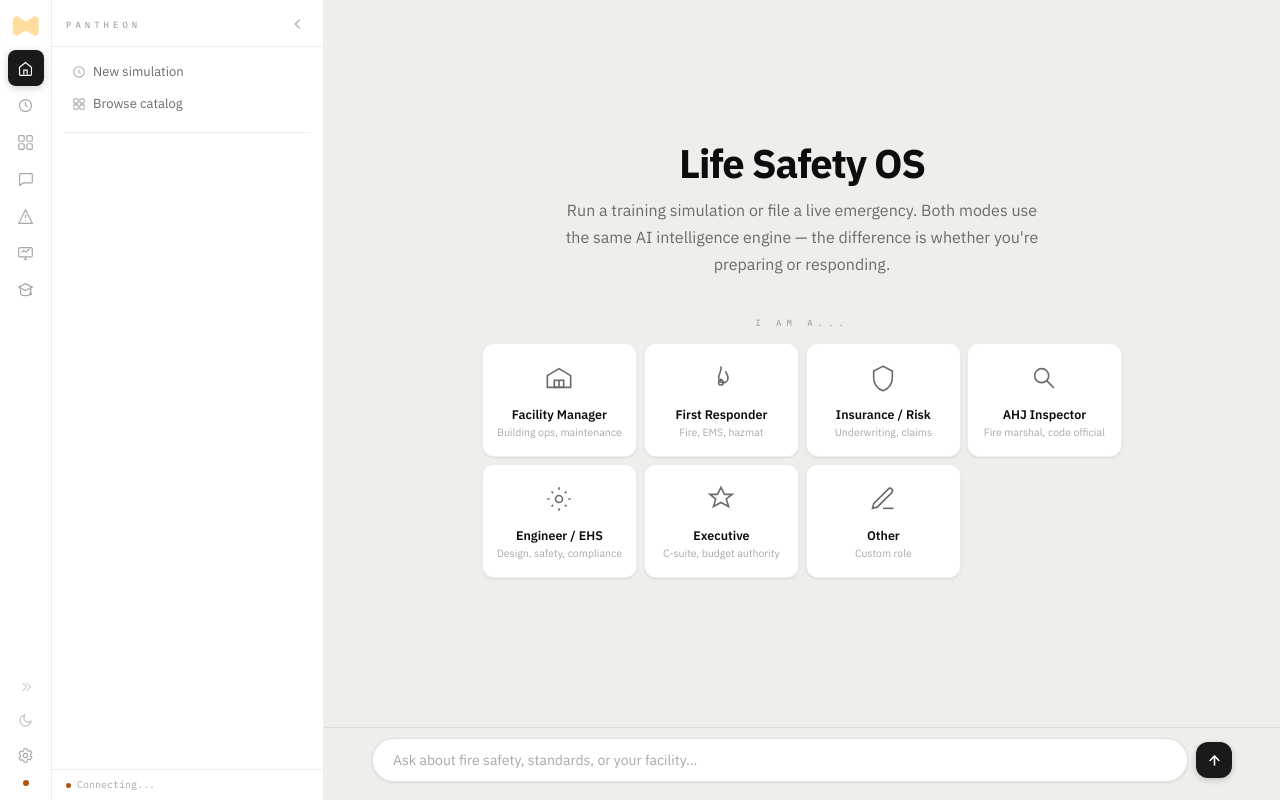
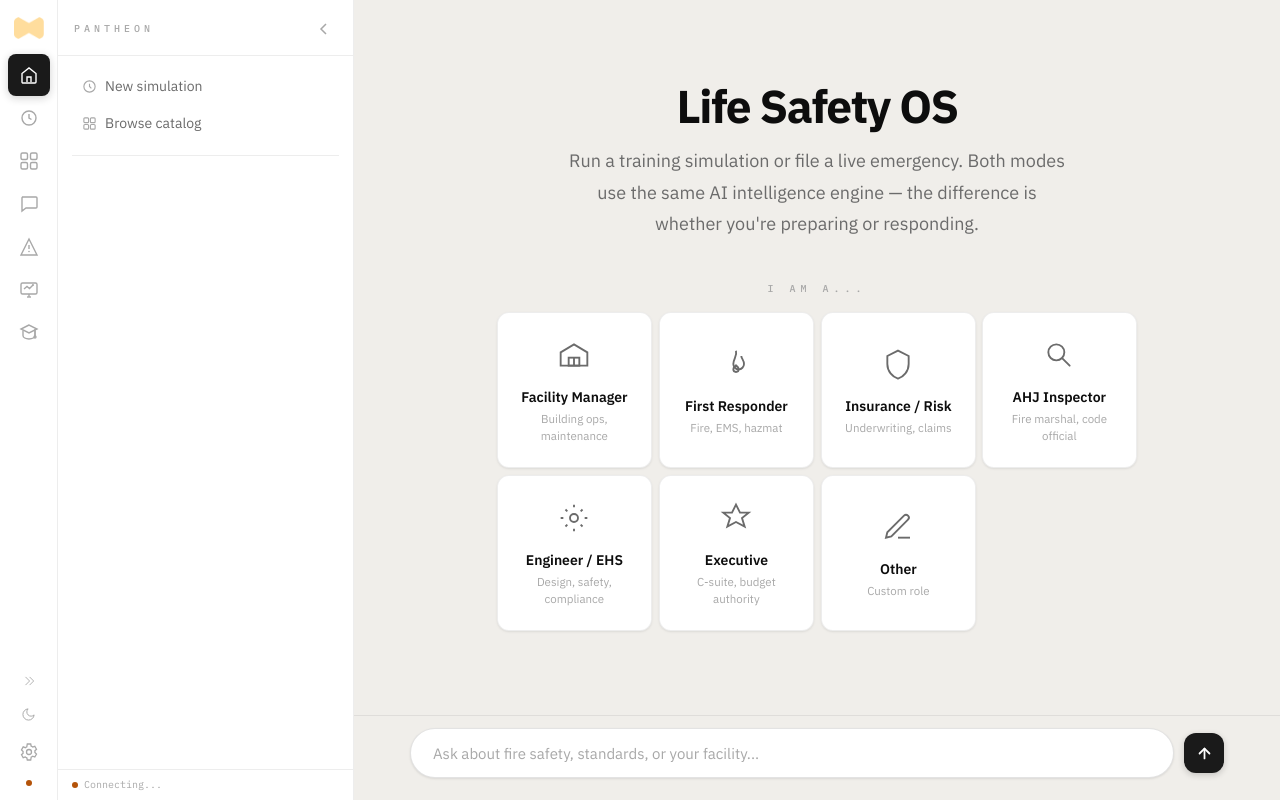
Before and after one commit to okapade/HCT-Pantheon, a Flask app: page / in a window 1280 px wide. Run offline with Flask 3, Linux system fonts and the light colour scheme; the visitor is signed in with stand-in values (Sample User, id 1).

Commit message:
Update dashboard.css

```diff
--- a/static/css/dashboard.css
+++ b/static/css/dashboard.css
@@ -33,8 +33,8 @@
   --sh3: 0 8px 24px rgba(0,0,0,.10), 0 4px 8px rgba(0,0,0,.05);
   --sh4: 0 16px 48px rgba(0,0,0,.14);
   --sh5: 0 24px 80px rgba(0,0,0,.18);
-  --rail: 52px;
-  --ctx:  272px;
+  --rail: 58px;
+  --ctx:  296px;
   --r-sm: 8px; --r-md: 12px; --r-lg: 16px; --r-xl: 20px; --r-full: 999px;
 }
 
@@ -53,7 +53,7 @@
 
 /* ── RESET ──────────────────────────────────────────────── */
 *, *::before, *::after { margin:0; padding:0; box-sizing:border-box }
-html, body { height:100%; overflow:hidden; background:var(--bg); color:var(--t1); font-family:var(--sans); font-size:14px; line-height:1.6; -webkit-font-smoothing:antialiased }
+html, body { height:100%; overflow:hidden; background:var(--bg); color:var(--t1); font-family:var(--sans); font-size:16px; line-height:1.65; -webkit-font-smoothing:antialiased }
 button { font-family:var(--sans); cursor:pointer }
 input, textarea { font-family:var(--sans) }
 ::-webkit-scrollbar { width:3px }
@@ -92,9 +92,9 @@ input, textarea { font-family:var(--sans) }
 .rail-bottom { display:flex; flex-direction:column; align-items:center; gap:1px }
 .rail-logo   { background:0; border:0; padding:5px; border-radius:var(--r-sm); margin-bottom:5px; transition:background .12s }
 .rail-logo:hover { background:var(--s2) }
-.rail-logo-img { width:26px; height:26px; object-fit:contain; display:block }
+.rail-logo-img { width:30px; height:30px; object-fit:contain; display:block }
 .rail-btn {
-  width:36px; height:36px; border-radius:var(--r-sm);
+  width:42px; height:42px; border-radius:var(--r-sm);
   background:0; border:0; display:flex; align-items:center; justify-content:center;
   color:var(--t3); position:relative;
   transition:background .1s, color .12s, transform .15s var(--spring);
@@ -103,7 +103,7 @@ input, textarea { font-family:var(--sans) }
 .rail-btn:active { transform:scale(.9) }
 .rail-btn.active { background:var(--acc); color:#fff; box-shadow:0 2px 8px rgba(26,26,26,.2) }
 .dark .rail-btn.active { color:var(--bg) }
-.rail-btn svg { width:17px; height:17px }
+.rail-btn svg { width:20px; height:20px }
 .rail-expand, .rail-theme {
   width:32px; height:32px; border-radius:var(--r-sm);
   background:0; border:0; display:flex; align-items:center; justify-content:center;
@@ -131,22 +131,22 @@ input, textarea { font-family:var(--sans) }
 .context.collapsed { width:0; opacity:0; pointer-events:none; border:none }
 .ctx-head {
   display:flex; align-items:center; justify-content:space-between;
-  padding:13px 14px 11px; border-bottom:1px solid var(--b0); flex-shrink:0;
+  padding:16px 16px 13px; border-bottom:1px solid var(--b0); flex-shrink:0;
 }
-.ctx-title { font:500 9px/1 var(--mono); letter-spacing:4px; color:var(--t3); text-transform:uppercase }
+.ctx-title { font:500 10px/1 var(--mono); letter-spacing:4px; color:var(--t3); text-transform:uppercase }
 .ctx-collapse {
-  background:0; border:0; padding:4px; border-radius:var(--r-sm); color:var(--t3);
+  background:0; border:0; padding:5px; border-radius:var(--r-sm); color:var(--t3);
   display:flex; align-items:center; transition:background .1s, color .1s;
 }
 .ctx-collapse:hover { background:var(--s2); color:var(--t1) }
-.ctx-collapse svg { width:14px; height:14px }
+.ctx-collapse svg { width:16px; height:16px }
 .ctx-view        { display:none; flex-direction:column; flex:1; overflow-y:auto; overflow-x:hidden }
 .ctx-view.ctx-active { display:flex }
-.ctx-section     { padding:10px 12px }
-.ctx-sep         { height:1px; background:var(--b0); margin:2px 12px; flex-shrink:0 }
+.ctx-section     { padding:12px 14px }
+.ctx-sep         { height:1px; background:var(--b0); margin:2px 14px; flex-shrink:0 }
 .ctx-sh {
-  font:600 8.5px/1 var(--mono); letter-spacing:3px; color:var(--t3);
-  padding:6px 0 8px; display:flex; align-items:center; gap:6px; text-transform:uppercase;
+  font:600 9px/1 var(--mono); letter-spacing:3px; color:var(--t3);
+  padding:7px 0 9px; display:flex; align-items:center; gap:6px; text-transform:uppercase;
 }
 .ctx-sh-icon      { width:11px; height:11px; flex-shrink:0 }
 .ctx-cnt          { font-weight:400; opacity:.55 }
@@ -158,26 +158,26 @@ input, textarea { font-family:var(--sans) }
 .ctx-list.open    { max-height:600px; opacity:1 }
 .ctx-nav-list     { display:flex; flex-direction:column; gap:1px }
 .ctx-nav-btn {
-  display:flex; align-items:center; gap:7px; width:100%; padding:7px 8px;
+  display:flex; align-items:center; gap:8px; width:100%; padding:9px 10px;
   background:0; border:0; border-radius:var(--r-sm);
-  font:400 13px/1.3 var(--sans); color:var(--t2); text-align:left;
+  font:400 14px/1.3 var(--sans); color:var(--t2); text-align:left;
   transition:background .1s, color .1s;
 }
 .ctx-nav-btn:hover  { background:var(--s2); color:var(--t1) }
 .ctx-nav-btn.active { background:var(--s2); color:var(--t0); font-weight:500; box-shadow:inset 2px 0 0 var(--acc) }
-.ctx-nav-btn svg    { width:14px; height:14px; flex-shrink:0; color:var(--t3) }
+.ctx-nav-btn svg    { width:15px; height:15px; flex-shrink:0; color:var(--t3) }
 .ctx-channel-hash   { color:var(--t3); margin-right:1px; font-weight:600 }
 .ctx-row {
-  display:flex; align-items:center; gap:7px; padding:5px 6px; border-radius:var(--r-sm);
-  font-size:12.5px; color:var(--t2); transition:background .1s; cursor:default;
+  display:flex; align-items:center; gap:8px; padding:6px 8px; border-radius:var(--r-sm);
+  font-size:13.5px; color:var(--t2); transition:background .1s; cursor:default;
 }
 .ctx-row:hover   { background:var(--s2) }
 .ctx-name        { flex:1; white-space:nowrap; overflow:hidden; text-overflow:ellipsis; color:var(--t1) }
-.ctx-dot         { width:5px; height:5px; border-radius:50%; flex-shrink:0 }
-.ctx-stats       { display:grid; grid-template-columns:1fr 1fr; gap:5px; margin-top:4px }
-.ctx-stat        { padding:9px 6px; background:var(--s1); border:1px solid var(--b0); border-radius:var(--r-sm); text-align:center }
-.ctx-stat-val    { font:700 18px/1 var(--mono); color:var(--t0); letter-spacing:-.5px }
-.ctx-stat-label  { font:400 8.5px/1 var(--mono); color:var(--t3); margin-top:4px; letter-spacing:.8px }
+.ctx-dot         { width:6px; height:6px; border-radius:50%; flex-shrink:0 }
+.ctx-stats       { display:grid; grid-template-columns:1fr 1fr; gap:6px; margin-top:4px }
+.ctx-stat        { padding:11px 8px; background:var(--s1); border:1px solid var(--b0); border-radius:var(--r-sm); text-align:center }
+.ctx-stat-val    { font:700 20px/1 var(--mono); color:var(--t0); letter-spacing:-.5px }
+.ctx-stat-label  { font:400 9px/1 var(--mono); color:var(--t3); margin-top:5px; letter-spacing:.8px }
 .ctx-gap         { display:flex; flex-direction:column; gap:3px }
 .ctx-gap-row     { display:flex; align-items:center; gap:5px; font:400 11.5px/1.4 var(--sans); color:var(--t2) }
 .ctx-gap-dot     { width:5px; height:5px; border-radius:50%; flex-shrink:0 }
@@ -212,31 +212,31 @@ input, textarea { font-family:var(--sans) }
 .main-view.main-active { display:flex }
 .main-scroll {
   flex:1; overflow-y:auto; overflow-x:hidden;
-  padding:40px 48px 48px;
+  padding:52px 56px 56px;
 }
 .main-scroll-center {
   display:flex; flex-direction:column; align-items:center; justify-content:center;
-  min-height:100%; max-width:720px; margin:0 auto;
+  min-height:100%; max-width:760px; margin:0 auto;
 }
 .main-scroll-center.no-center { justify-content:flex-start; min-height:0 }
 
 /* ── INPUT BAR ───────────────────────────────────────────── */
 .main-input {
-  flex-shrink:0; padding:10px 48px 18px;
+  flex-shrink:0; padding:12px 56px 22px;
   background:var(--bg); border-top:1px solid var(--b0);
-  display:flex; align-items:center; gap:8px;
+  display:flex; align-items:center; gap:10px;
 }
 .main-input input {
-  flex:1; height:44px;
+  flex:1; height:50px;
   background:var(--s0); border:1px solid var(--b1); border-radius:var(--r-full);
-  padding:0 20px; font:400 14px/1 var(--sans); color:var(--t1); outline:none;
+  padding:0 22px; font:400 15px/1 var(--sans); color:var(--t1); outline:none;
   box-shadow:var(--sh1);
   transition:border-color .15s, box-shadow .15s;
 }
 .main-input input:focus { border-color:var(--b2); box-shadow:0 0 0 3px rgba(26,26,26,.06), var(--sh1) }
 .main-input input::placeholder { color:var(--t3) }
 .main-send {
-  width:36px; height:36px; flex-shrink:0;
+  width:40px; height:40px; flex-shrink:0;
   background:var(--acc); color:#fff; border:0; border-radius:var(--r-md);
   display:flex; align-items:center; justify-content:center;
   box-shadow:0 2px 6px rgba(26,26,26,.2);
@@ -244,7 +244,7 @@ input, textarea { font-family:var(--sans) }
 }
 .main-send:hover  { transform:translateY(-1px); box-shadow:0 4px 14px rgba(26,26,26,.28) }
 .main-send:active { transform:scale(.92); box-shadow:none }
-.main-send svg    { width:15px; height:15px }
+.main-send svg    { width:17px; height:17px }
 .dark .main-send  { color:var(--bg) }
 
 /* ── EMPTY STATE ─────────────────────────────────────────── */
@@ -270,29 +270,29 @@ input, textarea { font-family:var(--sans) }
 
 /* ══ ROLE SELECTOR ═══════════════════════════════════════════ */
 .role-selector { text-align:center; max-width:680px; width:100% }
-.role-hero     { margin-bottom:40px; animation:fadeUp .4s var(--ease) }
+.role-hero     { margin-bottom:44px; animation:fadeUp .4s var(--ease) }
 .role-hero-title {
-  font:700 40px/1.1 var(--sans); color:var(--t0);
-  letter-spacing:-1.2px; margin-bottom:12px;
+  font:700 46px/1.1 var(--sans); color:var(--t0);
+  letter-spacing:-1.5px; margin-bottom:14px;
 }
-.role-hero-sub { font:400 16px/1.7 var(--sans); color:var(--t2); max-width:480px; margin:0 auto }
-.role-label    { font:500 9px/1 var(--mono); letter-spacing:5px; color:var(--t3); margin-bottom:16px; text-transform:uppercase }
+.role-hero-sub { font:400 18px/1.75 var(--sans); color:var(--t2); max-width:500px; margin:0 auto }
+.role-label    { font:500 10px/1 var(--mono); letter-spacing:5px; color:var(--t3); margin-bottom:18px; text-transform:uppercase }
 .role-grid     { display:grid; grid-template-columns:repeat(4,1fr); gap:7px; max-width:640px; margin:0 auto }
 .role-card {
   background:var(--s0); border:1px solid var(--b0); border-radius:var(--r-md);
-  padding:20px 12px 16px; cursor:pointer; text-align:center; box-shadow:var(--sh1);
+  padding:26px 14px 22px; cursor:pointer; text-align:center; box-shadow:var(--sh1);
   animation:cardIn .4s var(--ease) both;
   transition:transform .18s var(--spring), box-shadow .18s, border-color .15s;
 }
 .role-card:nth-child(1){animation-delay:.04s}.role-card:nth-child(2){animation-delay:.08s}
 .role-card:nth-child(3){animation-delay:.12s}.role-card:nth-child(4){animation-delay:.16s}
 .role-card:nth-child(5){animation-delay:.20s}.role-card:nth-child(6){animation-delay:.24s}
-.role-card:hover    { transform:translateY(-2px); box-shadow:var(--sh3); border-color:var(--b1) }
+.role-card:hover    { transform:translateY(-3px); box-shadow:var(--sh3); border-color:var(--b1) }
 .role-card.selected { border-color:var(--acc); box-shadow:0 0 0 3px rgba(26,26,26,.07) }
-.role-card .ico     { display:block; margin:0 auto 10px }
-.role-card .ico svg { width:28px; height:28px; color:var(--t2) }
-.role-card-label    { font:600 12.5px/1.3 var(--sans); color:var(--t0); margin-bottom:3px }
-.role-card-sub      { font:400 10.5px/1.4 var(--sans); color:var(--t3) }
+.role-card .ico     { display:block; margin:0 auto 13px }
+.role-card .ico svg { width:32px; height:32px; color:var(--t2) }
+.role-card-label    { font:600 14px/1.3 var(--sans); color:var(--t0); margin-bottom:4px }
+.role-card-sub      { font:400 11.5px/1.5 var(--sans); color:var(--t3) }
 .role-custom-input  { display:flex; gap:7px; max-width:440px; margin:16px auto 0; align-items:center }
 
 /* ── HERO ────────────────────────────────────────────────── */
```
Also changed, not shown: other parts of static/css/dashboard.css (+86 -42 lines).
